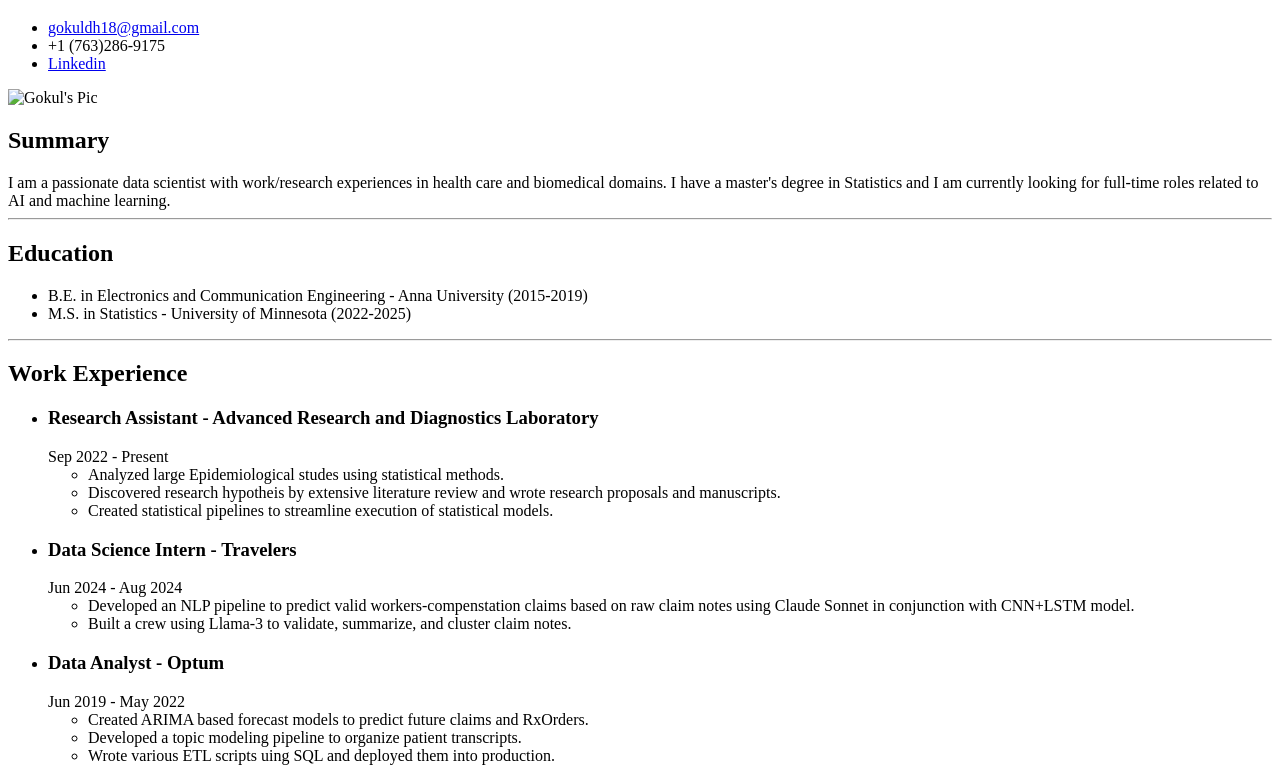
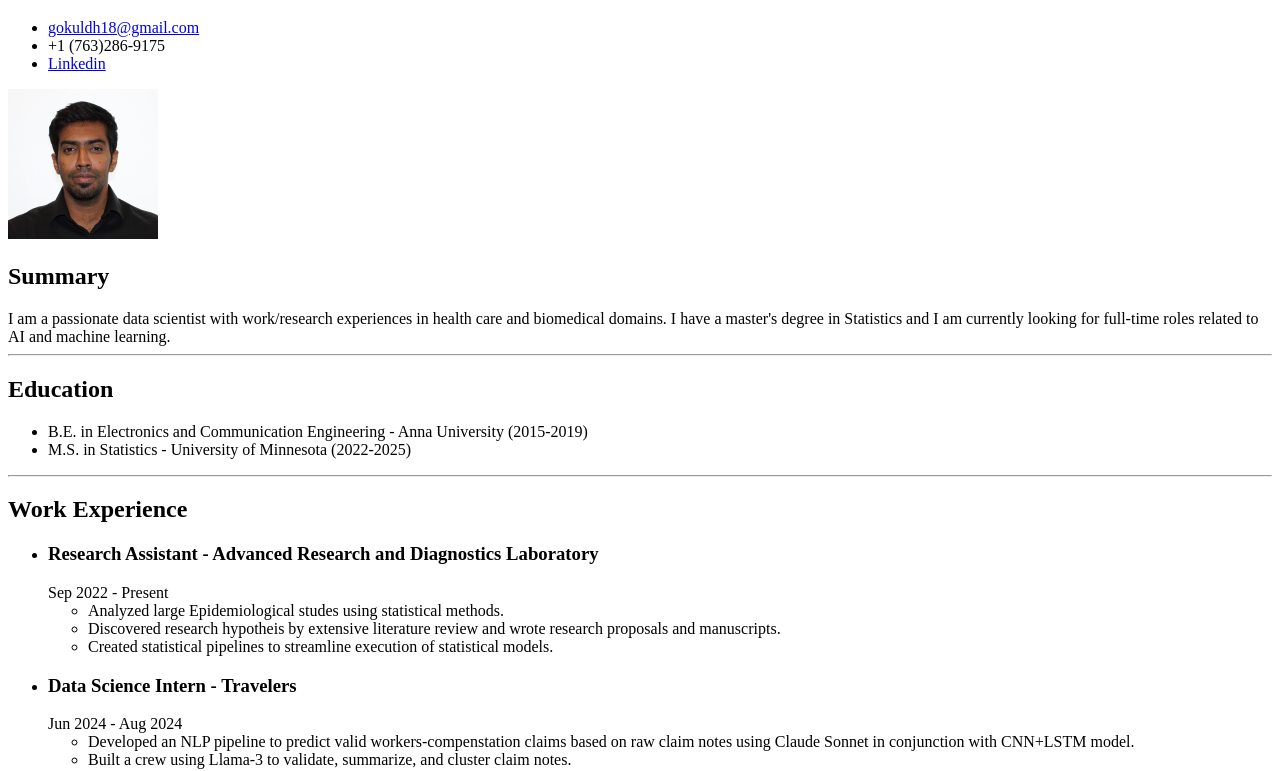
Before and after one commit to GokulHunt/HTML-Resume, a plain HTML site: page index.html in a window 1280 px wide. Shown: the part 61-832 px from the top of the page. Drawn offline with Linux system fonts and the light colour scheme.

Commit message:
fixing the image

```diff
--- a/index.html
+++ b/index.html
@@ -11,7 +11,7 @@
         <li>+1 (763)286-9175</li>
         <li><a href="https://www.linkedin.com/in/gokulseshadri/">Linkedin</a></li>
     </ul>
-    <img src="../yourphoto.jpg" alt="Gokul's Pic" width="150" height="150"/>
+    <img src="./yourphoto.jpg" alt="Gokul's Pic" width="150" height="150"/>
     <br \>
     <h2>Summary</h2>
     I am a passionate data scientist with work/research experiences in health care and biomedical domains. I have a master's degree in Statistics and I am currently looking for full-time roles related to AI and machine learning.
```
Also changed, not shown: yourphoto.jpg (added).
